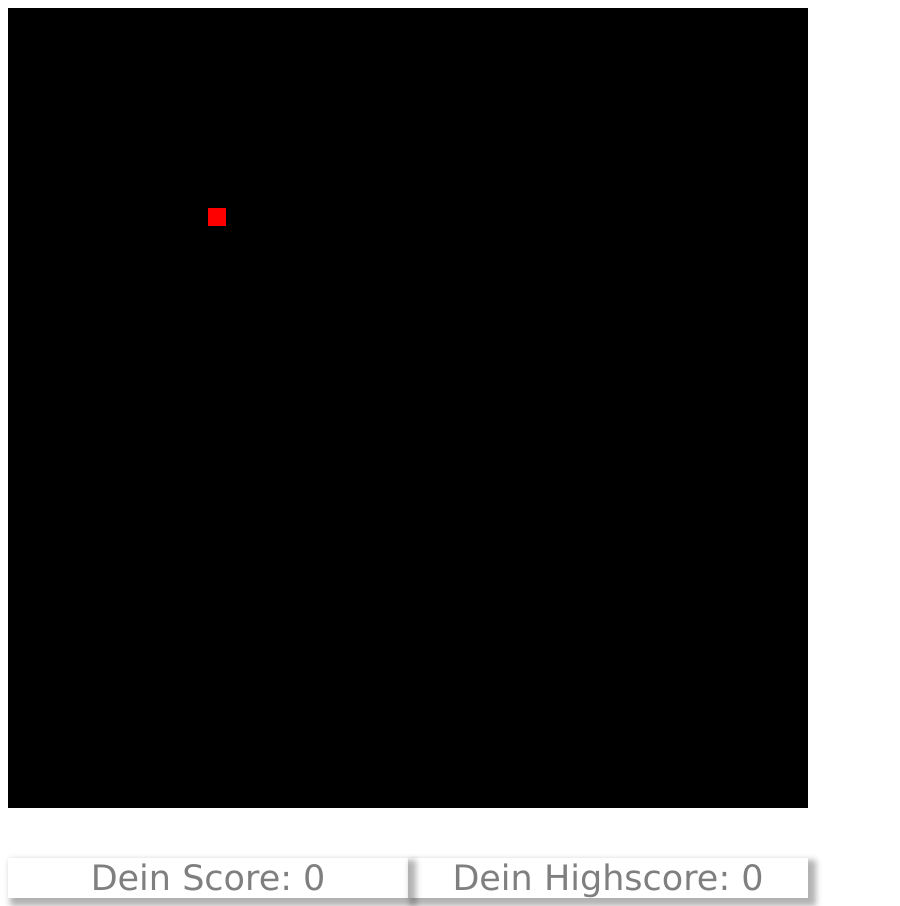
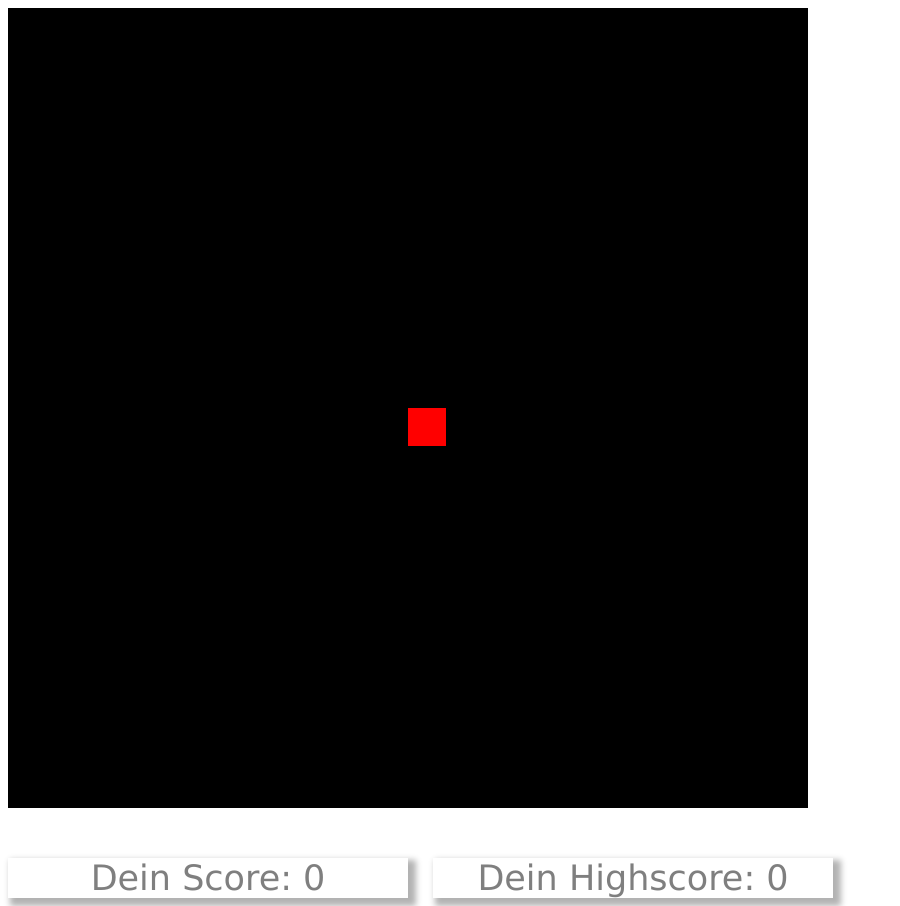
Before and after one commit to MoritzUdg/moritzudg.github.io, a plain HTML site: page index.html in a window 1280 px wide. Shown: the whole page, without its empty margins (0-900 px from the left). Drawn offline with Linux system fonts and the light colour scheme.

Commit message:
Update index.html

```diff
--- a/index.html
+++ b/index.html
@@ -5,7 +5,7 @@
 </head>
 <body>
 <canvas id="gc" width="800" height="800"></canvas>
-<div style="display:flex;">
+<div style="display:flex;grid-gap:25px">
 	<div id="count"></div>
 	<div id="highscore"></div>
 </div>
@@ -18,7 +18,7 @@ window.onload=function() {
     setInterval(game,1000/15);
 }
 px=py=10;
-gs=tc=20;
+gs=tc=40;
 ax=ay=15;
 xv=yv=0;
 trail=[];
```
